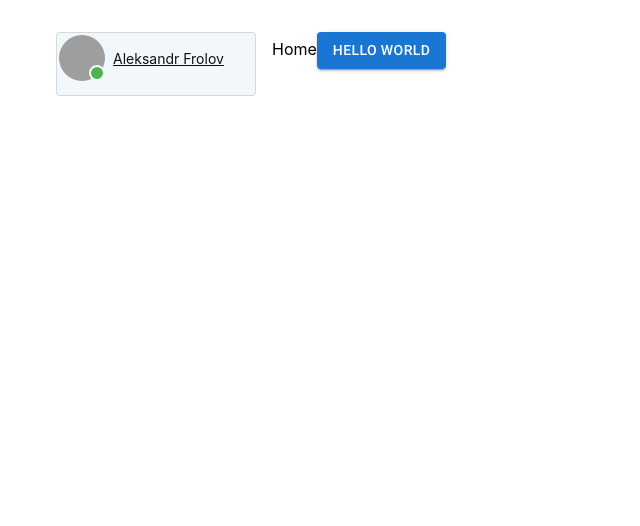
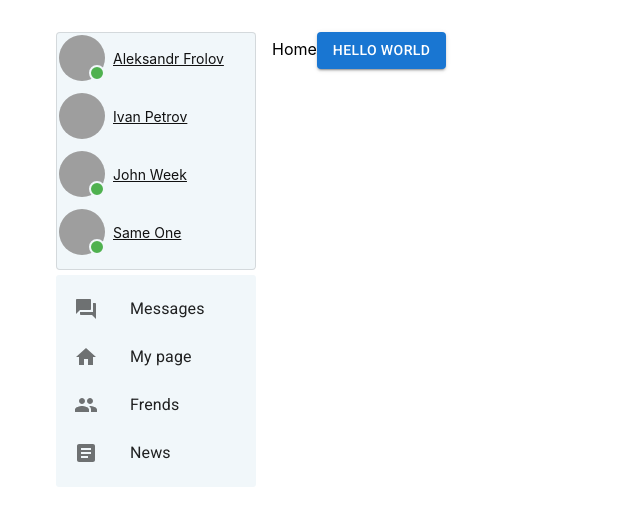
Before and after one commit to AleksandrFROLik/VC-copy, a React (Create React App) app: page / in a window 1280 px wide. Shown: the top 526 px of the page, without its empty margins (0-640 px from the left). Built offline with nearby package versions, Linux system fonts and the light colour scheme; grey boxes are pictures that could not be loaded.

Commit message:
path 2 menuItem, refactoring

```diff
--- a/src/components/layout/sidebar/Sidebar.tsx
+++ b/src/components/layout/sidebar/Sidebar.tsx
@@ -1,10 +1,12 @@
 import React, {FC} from 'react';
 import {UserItems} from "./UserItems";
+import {MenuItem} from "./menu/MenuItem";
 
 export const Sidebar: FC = () => {
     return (
         <div>
             <UserItems/>
+            <MenuItem/>
         </div>
     );
 };
--- a/src/components/layout/sidebar/UserItems.tsx
+++ b/src/components/layout/sidebar/UserItems.tsx
@@ -4,7 +4,36 @@ import {Link} from "react-router-dom";
 import Card from "@mui/material/Card";
 import Avatar from "@mui/material/Avatar";
 
+const users = [
+    {
+        _id: '123/1',
+        avatar: 'https://cdn0.iconfinder.com/data/icons/hipster-men-style/100/Hipster-11-512.png',
+        name: 'Aleksandr Frolov',
+        isInNetWork: true,
+    },
+    {
+        _id: '123/2',
+        avatar: 'https://cdn0.iconfinder.com/data/icons/hipster-men-style/100/Hipster-11-512.png',
+        name: 'Ivan Petrov',
+        isInNetWork: false,
+    },
+    {
+        _id: '123/3',
+        avatar: 'https://cdn0.iconfinder.com/data/icons/hipster-men-style/100/Hipster-11-512.png',
+        name: 'John Week',
+        isInNetWork: true,
+    },
+    {
+        _id: '123/4',
+        avatar: 'https://cdn0.iconfinder.com/data/icons/hipster-men-style/100/Hipster-11-512.png',
+        name: 'Same One',
+        isInNetWork: true,
+    }
+
+]
+
 export const UserItems = () => {
+
     return (
         <div>
             <Card
@@ -14,7 +43,10 @@ export const UserItems = () => {
                     padding: '2px'
                 }}>
                 <Box>
-                    <Link to='/profile/:id' style={{
+                    {users.map(user => (
+                        <Link key={user.avatar}
+                              to={`profile/${user._id}`}
+                              style={{
                                   display: 'flex',
                                   alignItems: 'center',
                                   color: '#111',
@@ -25,9 +57,10 @@ export const UserItems = () => {
                                 marginRight: 1,
                             }}>
                                 <Avatar
-                                src='https://cdn0.iconfinder.com/data/icons/hipster-men-style/100/Hipster-11-512.png'
+                                    src={user.avatar}
                                     alt='man'
                                     sx={{width: '46px', height: '46px', borderRadius: '50%'}}/>
+                                {user.isInNetWork &&
                                 <Box sx={{
                                     backgroundColor: '#4FB14F',
                                     border: '2px solid #F1F7FA',
@@ -38,10 +71,11 @@ export const UserItems = () => {
                                     right: '0',
                                     borderRadius: '50%',
                                 }}>
+                                </Box>}
                             </Box>
-                        </Box>
-                        <span style={{fontSize: '14px'}}> Aleksandr Frolov</span>
+                            <span style={{fontSize: '14px'}}> {user.name}</span>
                         </Link>
+                    ))}
                 </Box>
             </Card>
         </div>
--- /dev/null
+++ b/src/components/layout/sidebar/menu/DataMenu.ts
@@ -0,0 +1,24 @@
+import * as Icons from '@mui/icons-material'
+
+export const dataMenu = [
+    {
+        title: 'Messages',
+        link: '/messages',
+        icon: Icons.QuestionAnswer
+    },
+    {
+        title: 'My page',
+        link: '/profile',
+        icon: Icons.Home
+    },
+    {
+        title: 'Frends',
+        link: '/friends',
+        icon: Icons.People
+    },
+    {
+        title: 'News',
+        link: '/',
+        icon: Icons.Article
+    }
+]
--- /dev/null
+++ b/src/components/layout/sidebar/menu/MenuItem.tsx
@@ -0,0 +1,37 @@
+import React from 'react';
+import {Card, List, ListItem, ListItemButton, ListItemIcon, ListItemText} from "@mui/material";
+import {QuestionAnswer} from "@mui/icons-material";
+import {useNavigate} from "react-router-dom";
+import {dataMenu} from "./DataMenu";
+
+export const MenuItem = () => {
+    const navigate = useNavigate()
+    return (
+        <div>
+            <Card
+                variant='outlined'
+                sx={{
+                    padding: '2px',
+                    backgroundColor: '#F1F7FA',
+                    border: 'none',
+                    borderRadius: '3px',
+                    marginTop: '5px',
+                    marginBottom: '10px'
+                }}
+            >
+                <List>
+                    {dataMenu.map(item => (
+                        <ListItem key={item.link} disablePadding>
+                            <ListItemButton onClick={() => navigate(item.link)}>
+                                <ListItemIcon>
+                                    <item.icon/>
+                                </ListItemIcon>
+                                <ListItemText primary={item.title}/>
+                            </ListItemButton>
+                        </ListItem>
+                    ))}
+                </List>
+            </Card>
+        </div>
+    );
+};
```
Lines whose indentation alone changed are shown as unchanged.
